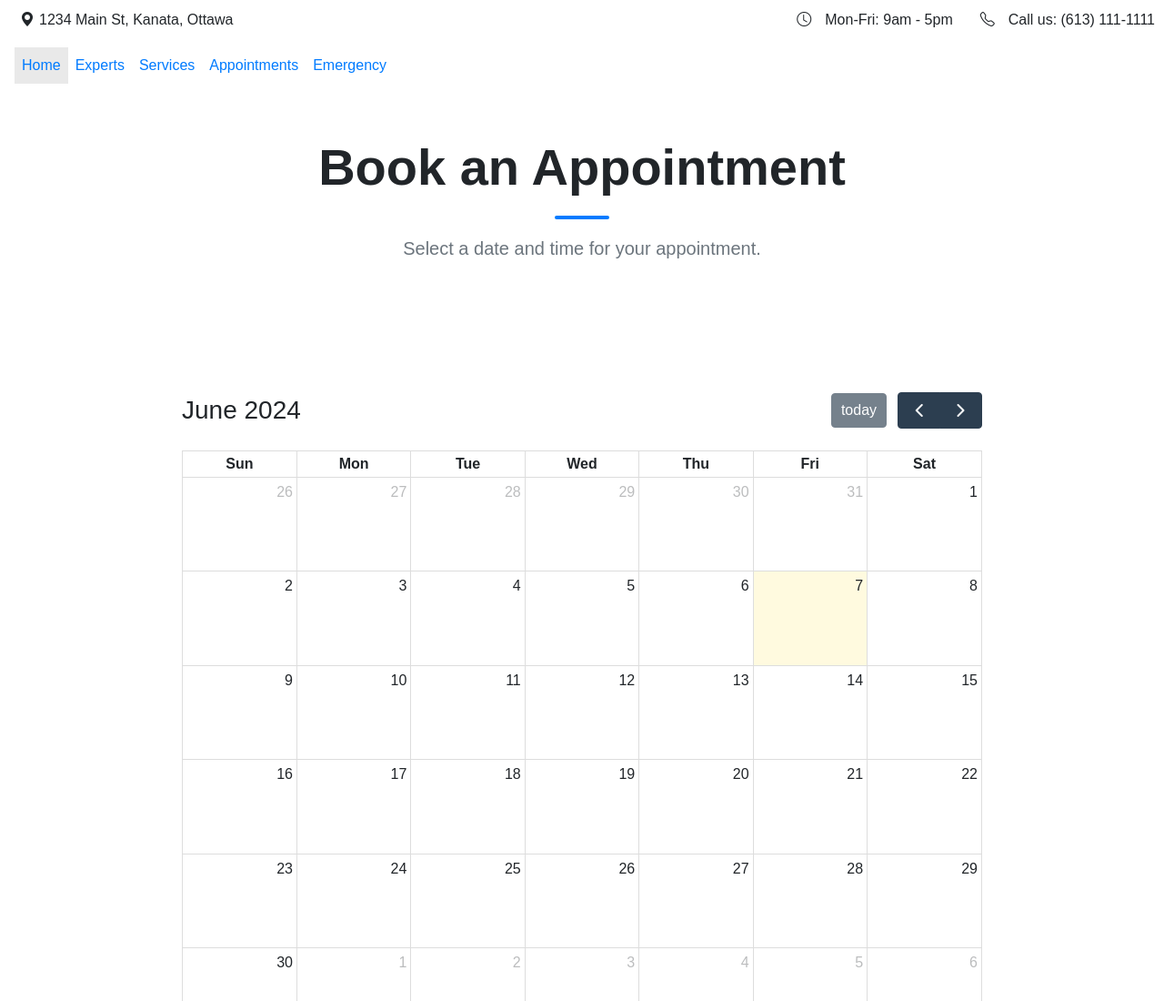
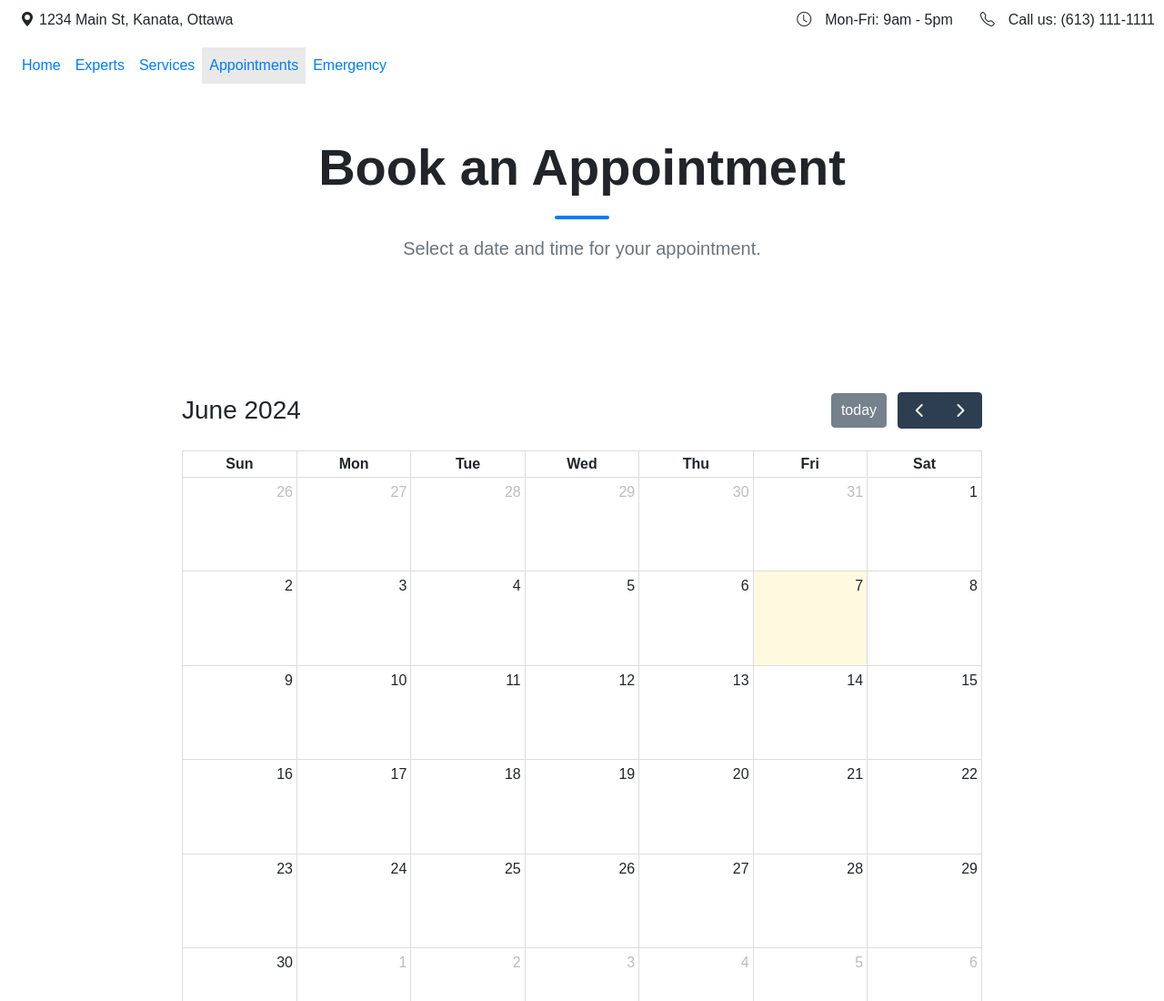
Before and after one commit to miapartington/MiaPartington.github.io, a plain HTML site: page Appt.html in a window 1280 px wide. Shown: the top 1100 px of the page at 91% size. Drawn offline with nearby package versions, Linux system fonts and the light colour scheme.

Commit message:
Update Appt.html

```diff
--- a/Appt.html
+++ b/Appt.html
@@ -40,7 +40,7 @@
       <div class="container-xxl">
           <ul class="navbar-nav">
             <li class="nav-item">
-              <a class="nav-link active" aria-current="page" href="index.html">Home</a>
+              <a class="nav-link" aria-current="page" href="index.html">Home</a>
             </li>
             <li class="nav-item">
               <a class="nav-link" aria-current="page" href="Experts.html">Experts</a>
@@ -49,7 +49,7 @@
               <a class="nav-link" href="Services.html">Services</a>
             </li>
             <li class="nav-item">
-              <a class="nav-link" href="Appt.html">
+              <a class="nav-link active" href="Appt.html">
                 Appointments
               </a>
             </li>
```
